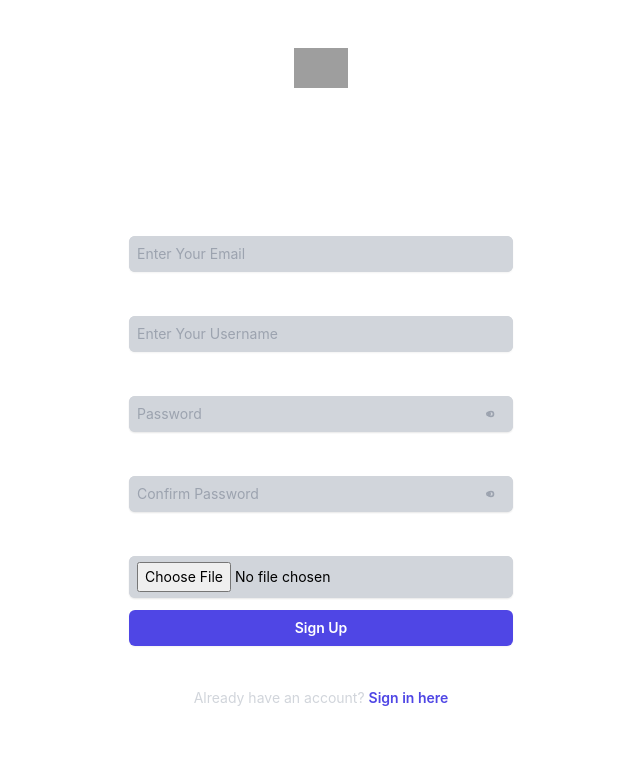
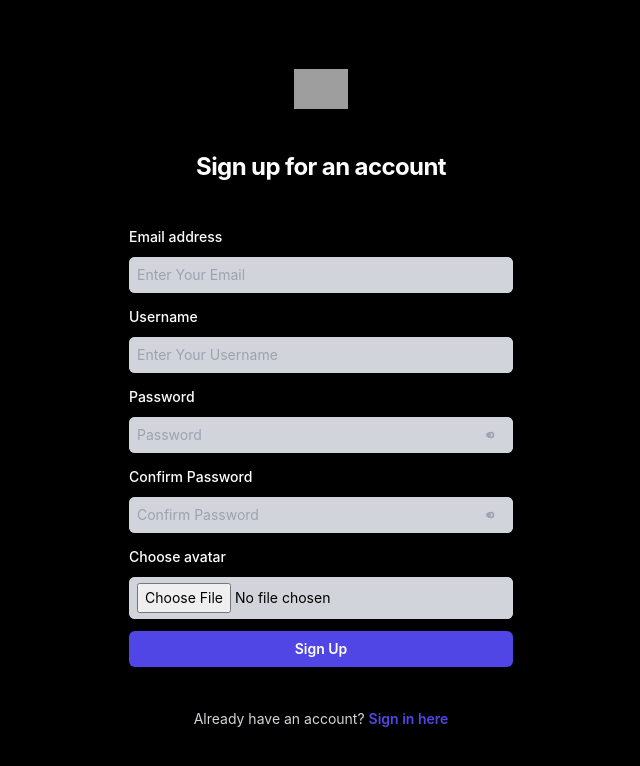
Before and after one commit to Bhardwaz/Realtime-Chat-Frontend, a React (Vite) app: page / in a window 1280 px wide. Shown: the top 766 px of the page, without its empty margins (319-959 px from the left). Built offline with nearby package versions, Linux system fonts and the light colour scheme; grey boxes are pictures that could not be loaded.

Commit message:
bg color issue fixed

```diff
--- a/src/components/auth/Login.jsx
+++ b/src/components/auth/Login.jsx
@@ -70,7 +70,7 @@ const Login = () => {
     }, [navigate])
 
   return (
-    <>
+    <div className="bg-black h-[100vh] w-[100vw]">
     <div className="flex min-h-full flex-col justify-center px-6 py-12 lg:px-8">
   <div className="sm:mx-auto sm:w-full sm:max-w-sm">
     <img className="mx-auto h-10 w-auto" src="https://cdn-icons-png.flaticon.com/512/10948/10948696.png" alt=""/>
@@ -122,7 +122,7 @@ const Login = () => {
     </p>
   </div>
 </div>
-    </>
+    </div>
 
   )
 }
--- a/src/components/auth/SignUp.jsx
+++ b/src/components/auth/SignUp.jsx
@@ -88,7 +88,7 @@ export default function SignUp() {
     }, [navigate])
 
      return (
-      <>
+      <div className="bg-black h-[100vh] w-[100vw]">
         <div className="flex min-h-full flex-1 flex-col justify-center px-6 py-12 lg:px-8">
           <div className="sm:mx-auto sm:w-full sm:max-w-sm">
             <img
@@ -279,6 +279,6 @@ export default function SignUp() {
             </p>
           </div>
         </div>
-      </>
+      </div>
     );
   }
```
